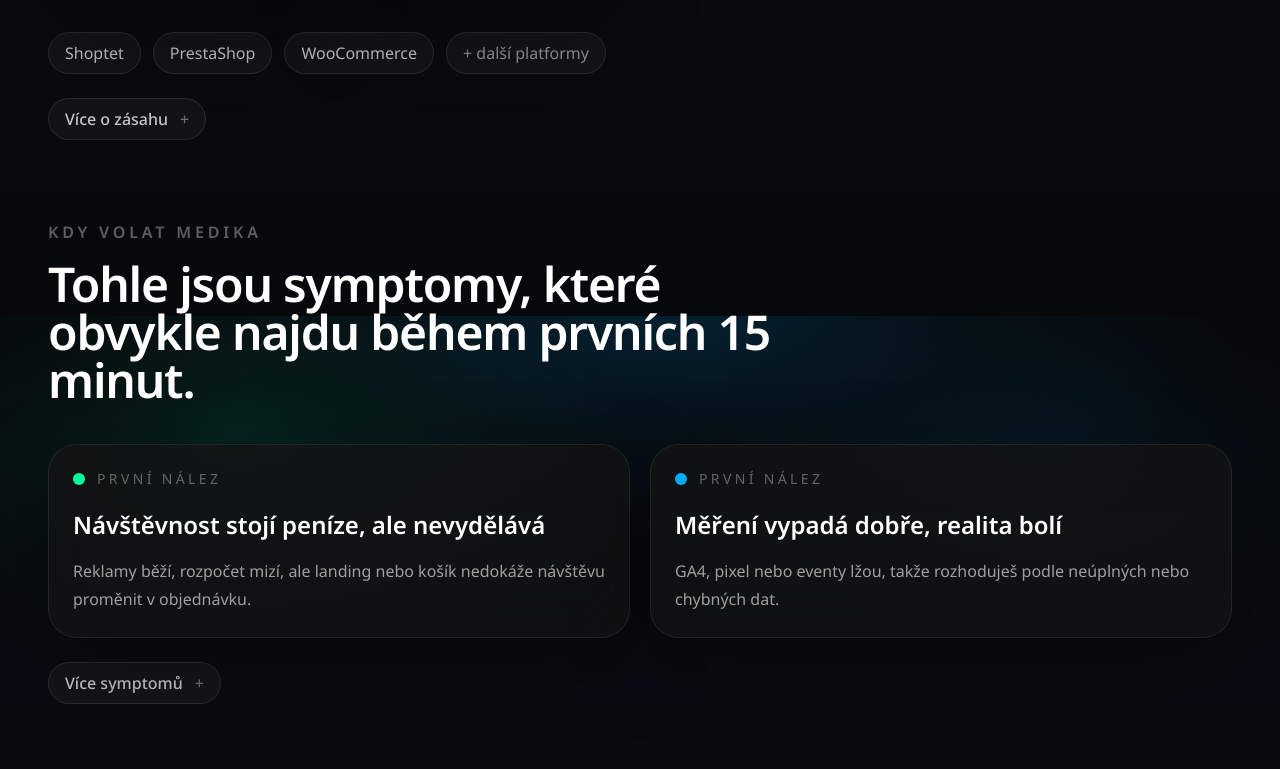
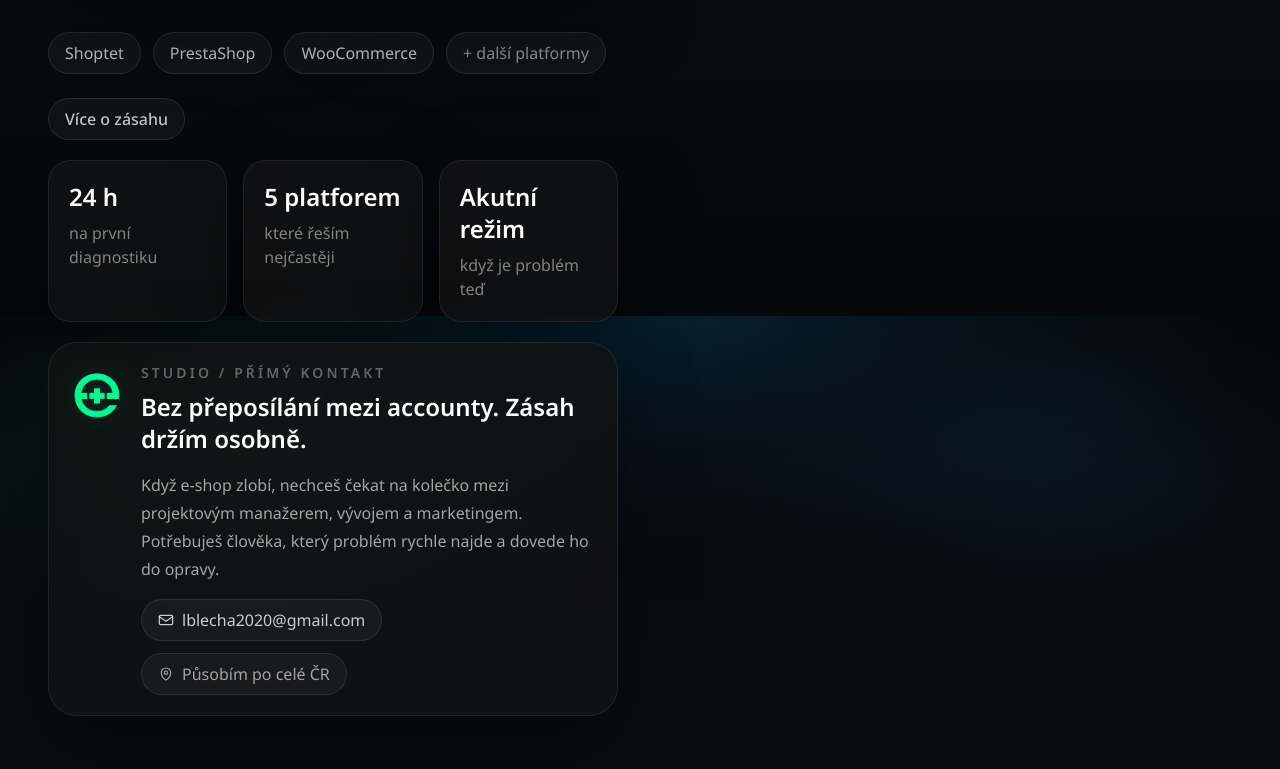
Before and after one commit to lb-ship-it/e-shop-medic, a Next.js app: page / in a window 1280 px wide. Shown: the part 1284-2053 px from the top of the page. Built offline with nearby package versions, Linux system fonts and the light colour scheme.

Commit message:
Show expanded content on desktop

```diff
--- a/app/page.tsx
+++ b/app/page.tsx
@@ -201,13 +201,22 @@ function MoreDetails({
   children: ReactNode;
 }) {
   return (
-    <details className="group mt-6">
+    <>
+      <details className="group mt-6 md:hidden">
         <summary className="inline-flex cursor-pointer list-none items-center gap-3 rounded-full border border-white/10 bg-white/[0.04] px-4 py-2 text-base font-medium text-white/76 transition hover:border-accent-blue/35 hover:text-white">
           <span>{label}</span>
           <span className="text-white/38">+</span>
         </summary>
         <div className="mt-5">{children}</div>
       </details>
+
+      <div className="mt-6 hidden md:block">
+        <div className="mb-5 inline-flex items-center gap-3 rounded-full border border-white/10 bg-white/[0.04] px-4 py-2 text-base font-medium text-white/76">
+          <span>{label}</span>
+        </div>
+        {children}
+      </div>
+    </>
   );
 }
 
```
Lines whose indentation alone changed are shown as unchanged.
